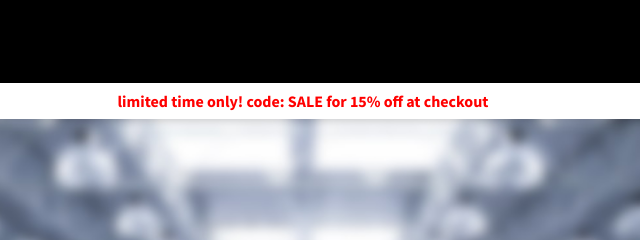
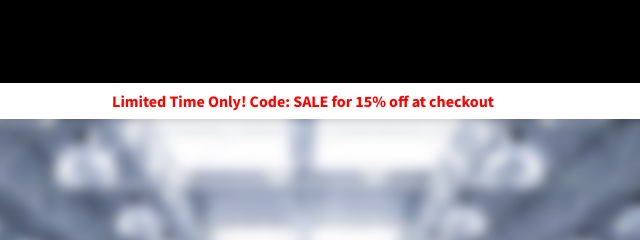
Before and after one commit to BreyRivera2021/Store-Website, a plain HTML site: page index.html in a window 1280 px wide. Shown: the top 240 px of the page, 337-977 px from the left. Drawn offline with Linux system fonts and the light colour scheme.

Commit message:
edit text

```diff
--- a/index.html
+++ b/index.html
@@ -37,7 +37,7 @@
         <span class="navOpenButton" id="nav-button"><i class="fas fa-bars"></i></i></span>
       </div>
       <section class="sale" id="sale">
-        <p id="saletext">limited time only! code: SALE for 15% off at checkout</p>
+        <p id="saletext">Limited Time Only! Code: SALE for 15% off at checkout</p>
       </section>
       <header class="header" id="header">
         <div class="header-text">
```
